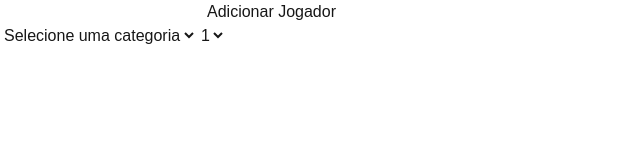
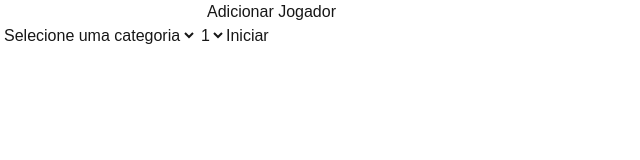
Before and after one commit to MateusDanieel/impostor, a Next.js app: page /impostor/ in a window 1280 px wide. Shown: the top 160 px of the page, without its empty margins (0-640 px from the left). Built offline with nearby package versions, Linux system fonts and the light colour scheme.

Commit message:
feat: add start button and qtd players validation

```diff
--- a/app/page.tsx
+++ b/app/page.tsx
@@ -23,6 +23,7 @@ export default function Home() {
           setCategoryId={setCategoryId}
           impostorCount={impostorCount}
           setImpostorCount={setImpostorCount}
+          setPhase={setPhase}
         />
       }
     </>
--- a/components/Setup.tsx
+++ b/components/Setup.tsx
@@ -3,9 +3,12 @@
 import { categories } from "@/data/categories";
 import { useState } from "react";
 
-export const Setup = ({ players, setPlayers, categoryId, setCategoryId, impostorCount, setImpostorCount }) => {
+export const Setup = ({ players, setPlayers, categoryId, setCategoryId, impostorCount, setImpostorCount, setPhase }) => {
 
     const [playerName, setPlayerName] = useState("");
+    const hasCategory = categoryId !== "";
+    const hasEnoughPlayers = (impostorCount === 1 && players.length >= 4) || (impostorCount === 2 && players.length >= 6);
+    const canStart = hasCategory && hasEnoughPlayers;
 
     function handleAddPlayer() {
         const name = playerName.trim();
@@ -59,6 +62,10 @@ export const Setup = ({ players, setPlayers, categoryId, setCategoryId, impostor
                 <option value="1">1</option>
                 <option value="2">2</option>
             </select>
+
+            <button type="button" disabled={!canStart} onClick={() => setPhase("reveal")}>
+                Iniciar
+            </button>
         </>
     );
 }
```
